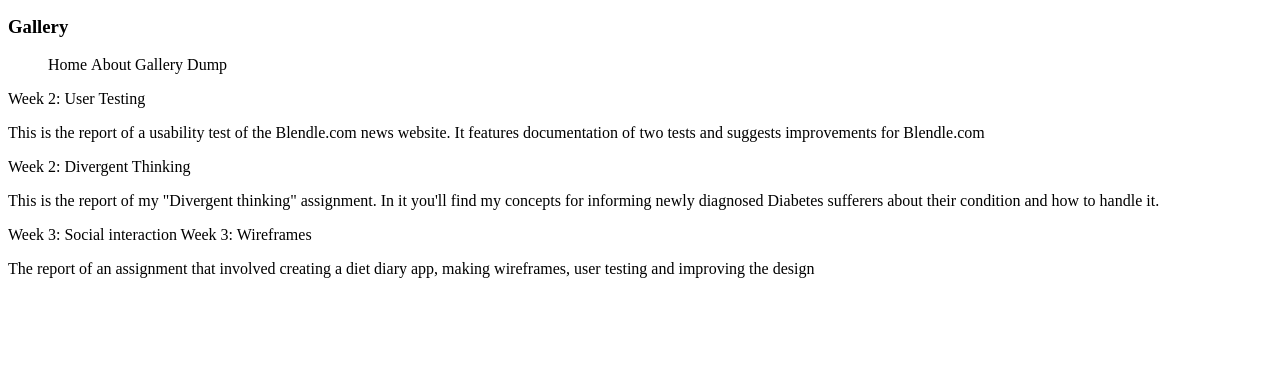
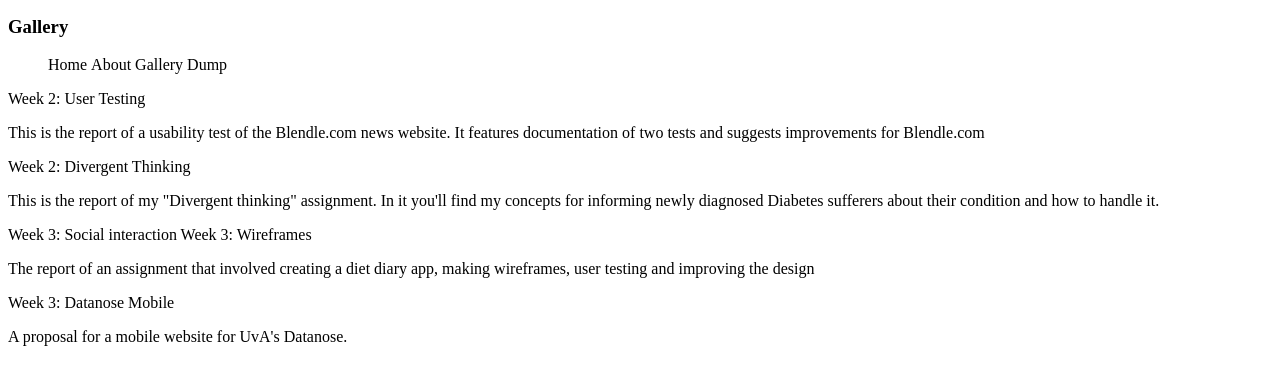
Before and after one commit to laurahilhorst/laurahilhorst.github.io, a plain HTML site: page deliverables.html in a window 1280 px wide. Shown: the part 110-494 px from the top of the page. Drawn offline with nearby package versions, Linux system fonts and the light colour scheme.

Commit message:
Add week 3: Datanose

```diff
--- a/deliverables.html
+++ b/deliverables.html
@@ -22,5 +22,7 @@
 	<a href='Social-interaction-Thuisbezorgd.nl.pptx'>Week 3: Social interaction</a>
 	<a href='Verslag-wireframes.pdf'>Week 3: Wireframes</a>
 	<p>The report of an assignment that involved creating a diet diary app, making wireframes, user testing and improving the design</p>
+	<a href='Datanose-verslag.pdf'>Week 3: Datanose Mobile</a>
+	<p>A proposal for a mobile website for UvA's Datanose.</p>
 </body>
 </html>
```
Also changed, not shown: 1 other file.
